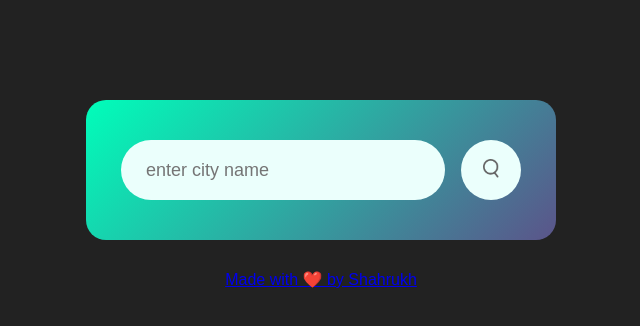
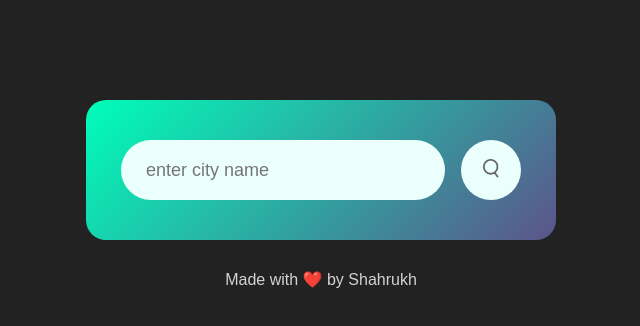
Before and after one commit to ShahrukhJ/WeatherApp, a plain HTML site: page index.html in a window 1280 px wide. Shown: the whole page, without its empty margins (319-959 px from the left). Drawn offline with Linux system fonts and the light colour scheme.

Commit message:
Update style.css
minor css update

```diff
--- a/style.css
+++ b/style.css
@@ -104,6 +104,12 @@ body{
     margin-top: 10px;
     display: none;
 }
+
+a{
+    text-decoration: none;
+    color: lightgrey;
+}
+
 .footer{
     text-align: center;
     padding: 30px;
```
